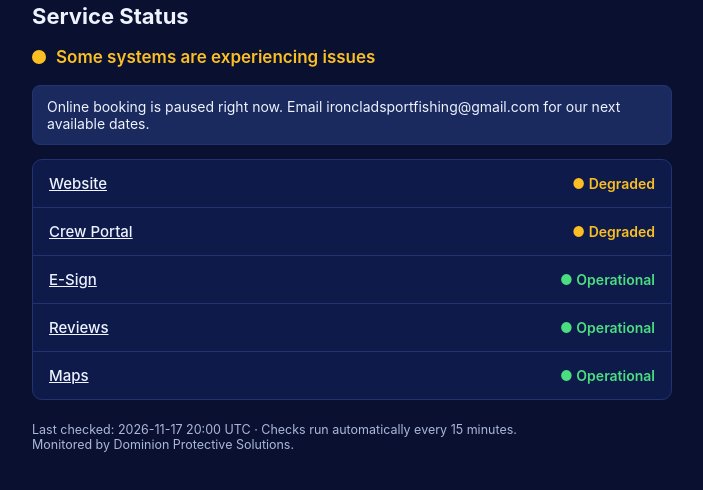
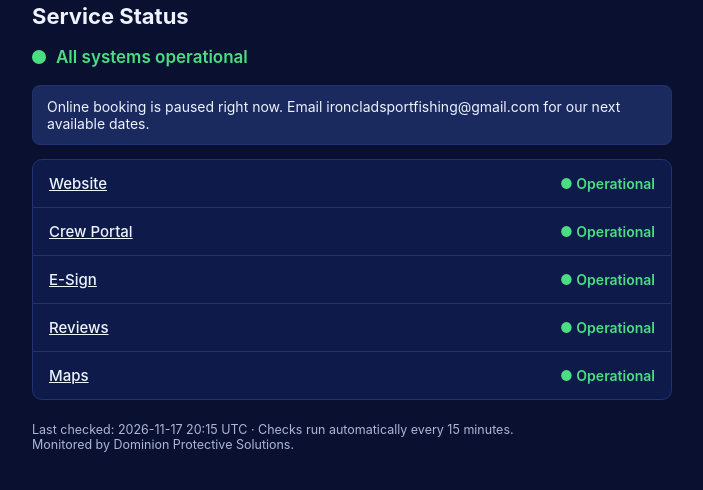
Before and after one commit to dominion-ceo/ironclad-status, a plain HTML site: page index.html in a window 1280 px wide. Shown: the part 52-542 px from the top of the page, without its empty margins (288-991 px from the left). Drawn offline with Linux system fonts and the light colour scheme.

Commit message:
status update

```diff
--- a/index.html
+++ b/index.html
@@ -9,8 +9,8 @@ body{margin:0;font-family:-apple-system,Segoe UI,Roboto,Helvetica,Arial,sans-ser
 .brand{font-size:14px;letter-spacing:.08em;text-transform:uppercase;color:#FB8E28;font-weight:700}
 h1{font-size:22px;margin:6px 0 2px;color:#eef3ff}
 .head{display:flex;align-items:center;gap:10px;margin:18px 0}
-.dot{width:14px;height:14px;border-radius:50%;background:#fbbf24}
-.headline{font-size:17px;font-weight:600;color:#fbbf24}
+.dot{width:14px;height:14px;border-radius:50%;background:#4ade80}
+.headline{font-size:17px;font-weight:600;color:#4ade80}
 .banner{background:#1b2a5e;border:1px solid #233371;border-radius:8px;padding:12px 14px;font-size:14px;margin:14px 0;color:#eef3ff}
 .card{background:#0e1a4a;border:1px solid #233371;border-radius:10px;overflow:hidden;margin-top:14px}
 .row{display:flex;justify-content:space-between;align-items:center;padding:14px 16px;border-bottom:1px solid #233371}
@@ -22,15 +22,15 @@ footer{margin-top:22px;font-size:12.5px;color:#aab6da}
 </style></head><body><div class="wrap">
 <div class="brand">Ironclad Sportfishing</div>
 <h1>Service Status</h1>
-<div class="head"><div class="dot"></div><div class="headline">Some systems are experiencing issues</div></div>
+<div class="head"><div class="dot"></div><div class="headline">All systems operational</div></div>
 <div class="banner">Online booking is paused right now. Email ironcladsportfishing@gmail.com for our next available dates.</div>
 <div class="card">
-<div class="row"><div class="svc"><a href="https://ironcladsportfishing.com" target="_blank" rel="noopener" style="color:inherit;text-decoration:underline">Website</a></div><div class="state" style="color:#fbbf24">● Degraded</div></div>
-<div class="row"><div class="svc"><a href="https://app.ironcladsportfishing.com" target="_blank" rel="noopener" style="color:inherit;text-decoration:underline">Crew Portal</a></div><div class="state" style="color:#fbbf24">● Degraded</div></div>
+<div class="row"><div class="svc"><a href="https://ironcladsportfishing.com" target="_blank" rel="noopener" style="color:inherit;text-decoration:underline">Website</a></div><div class="state" style="color:#4ade80">● Operational</div></div>
+<div class="row"><div class="svc"><a href="https://app.ironcladsportfishing.com" target="_blank" rel="noopener" style="color:inherit;text-decoration:underline">Crew Portal</a></div><div class="state" style="color:#4ade80">● Operational</div></div>
 <div class="row"><div class="svc"><a href="https://sign.ironcladsportfishing.com" target="_blank" rel="noopener" style="color:inherit;text-decoration:underline">E-Sign</a></div><div class="state" style="color:#4ade80">● Operational</div></div>
 <div class="row"><div class="svc"><a href="https://reviews.ironcladsportfishing.com" target="_blank" rel="noopener" style="color:inherit;text-decoration:underline">Reviews</a></div><div class="state" style="color:#4ade80">● Operational</div></div>
 <div class="row"><div class="svc"><a href="https://maps.ironcladsportfishing.com" target="_blank" rel="noopener" style="color:inherit;text-decoration:underline">Maps</a></div><div class="state" style="color:#4ade80">● Operational</div></div>
 </div>
-<footer>Last checked: 2026-11-17 20:00 UTC · Checks run automatically every 15 minutes.<br>
+<footer>Last checked: 2026-11-17 20:15 UTC · Checks run automatically every 15 minutes.<br>
 Monitored by Dominion Protective Solutions.</footer>
 </div></body></html>
```
